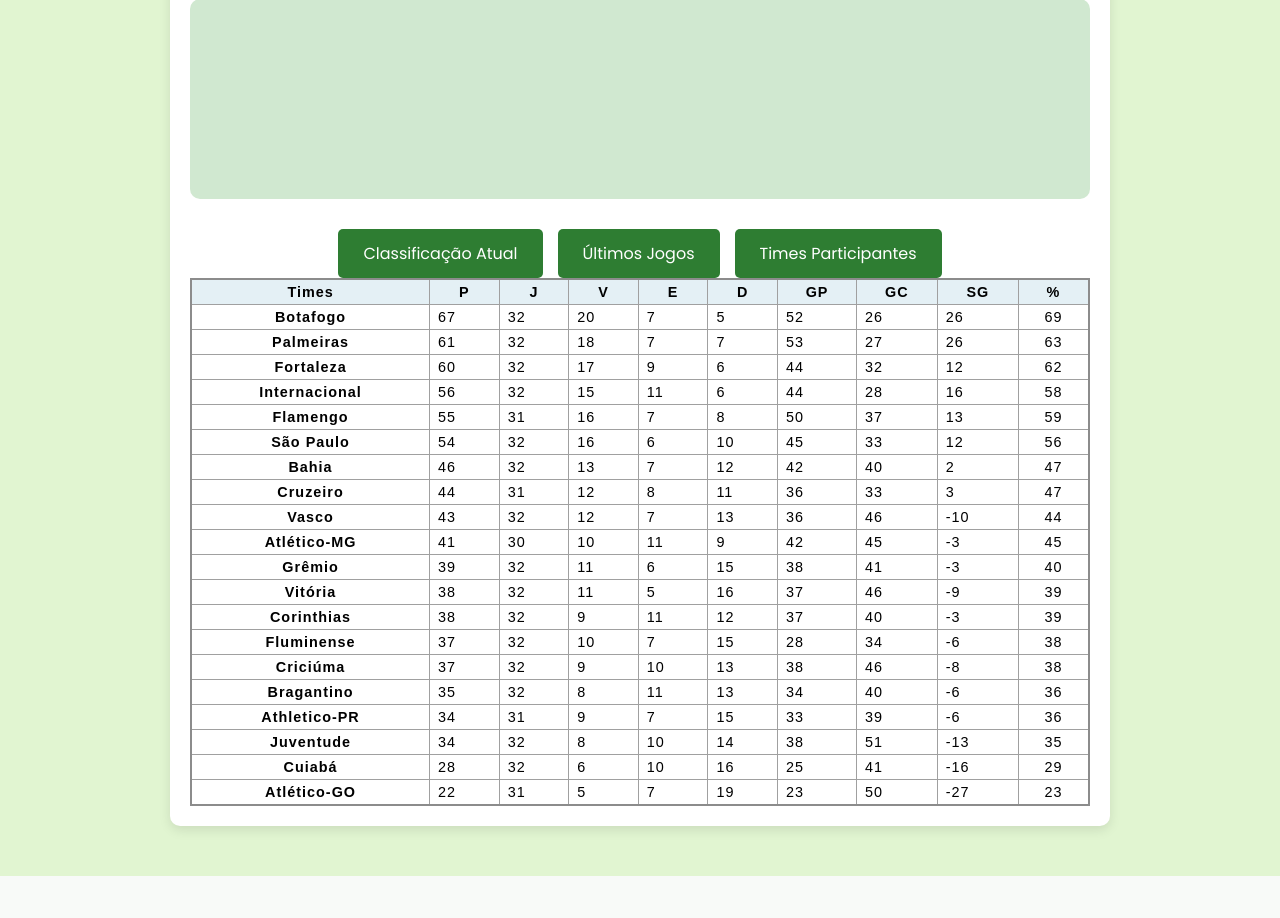
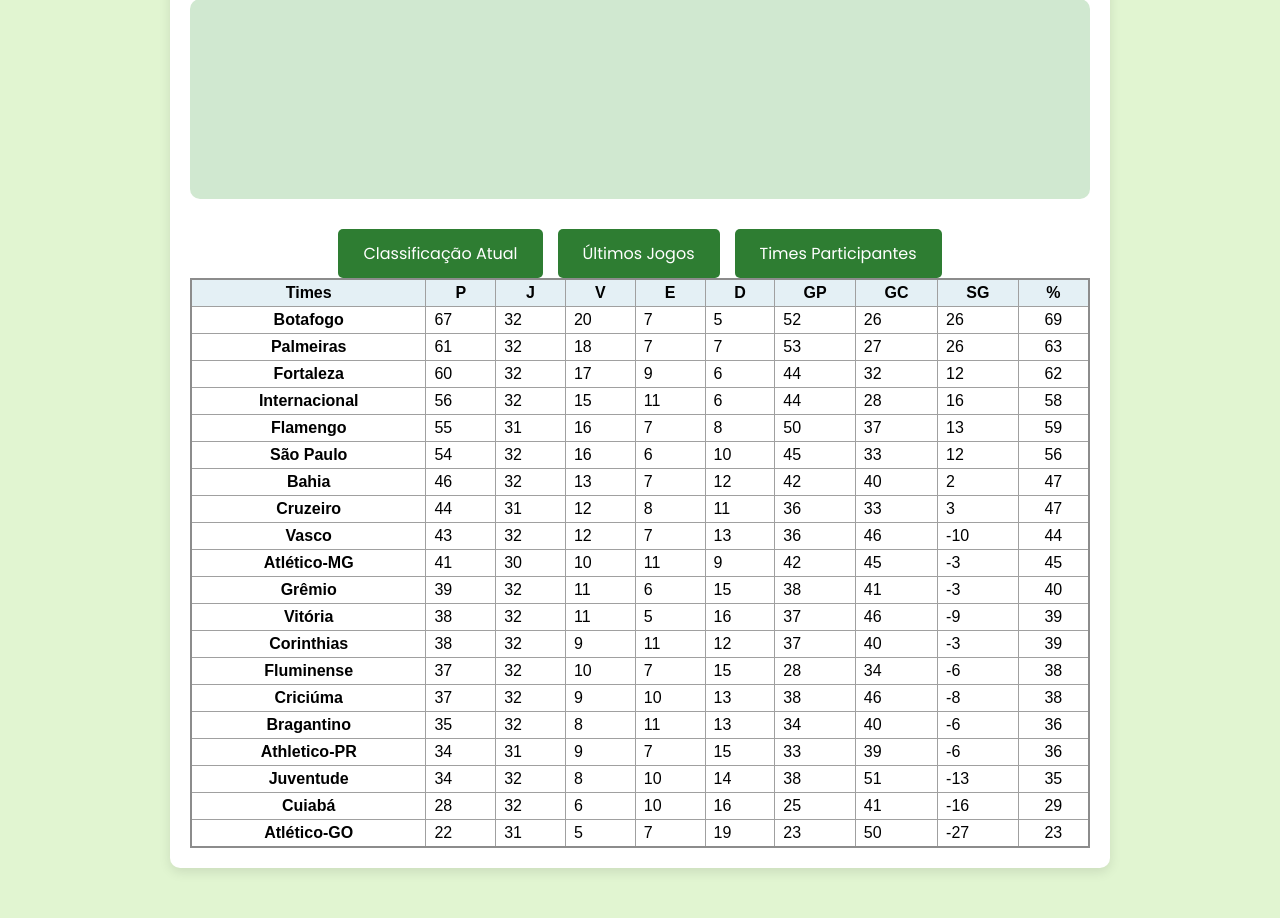
Before and after one commit to Guilherme-7716/teste, a PHP site: page /serA.html in a window 1280 px wide. Shown: the part 562-1480 px from the top of the page. Before the commit the page ends 1438 px from the top, so only its background shows below. Run offline with PHP 8.4, Linux system fonts and the light colour scheme.

Commit message:
Update estilos.css

```diff
--- a/estilos.css
+++ b/estilos.css
@@ -13,8 +13,6 @@ table {
     border-collapse: collapse;
     border: 2px solid rgb(140 140 140);
     font-family: sans-serif;
-    font-size: 0.9rem;
-    letter-spacing: 1px;
   }
 
   caption {
```
